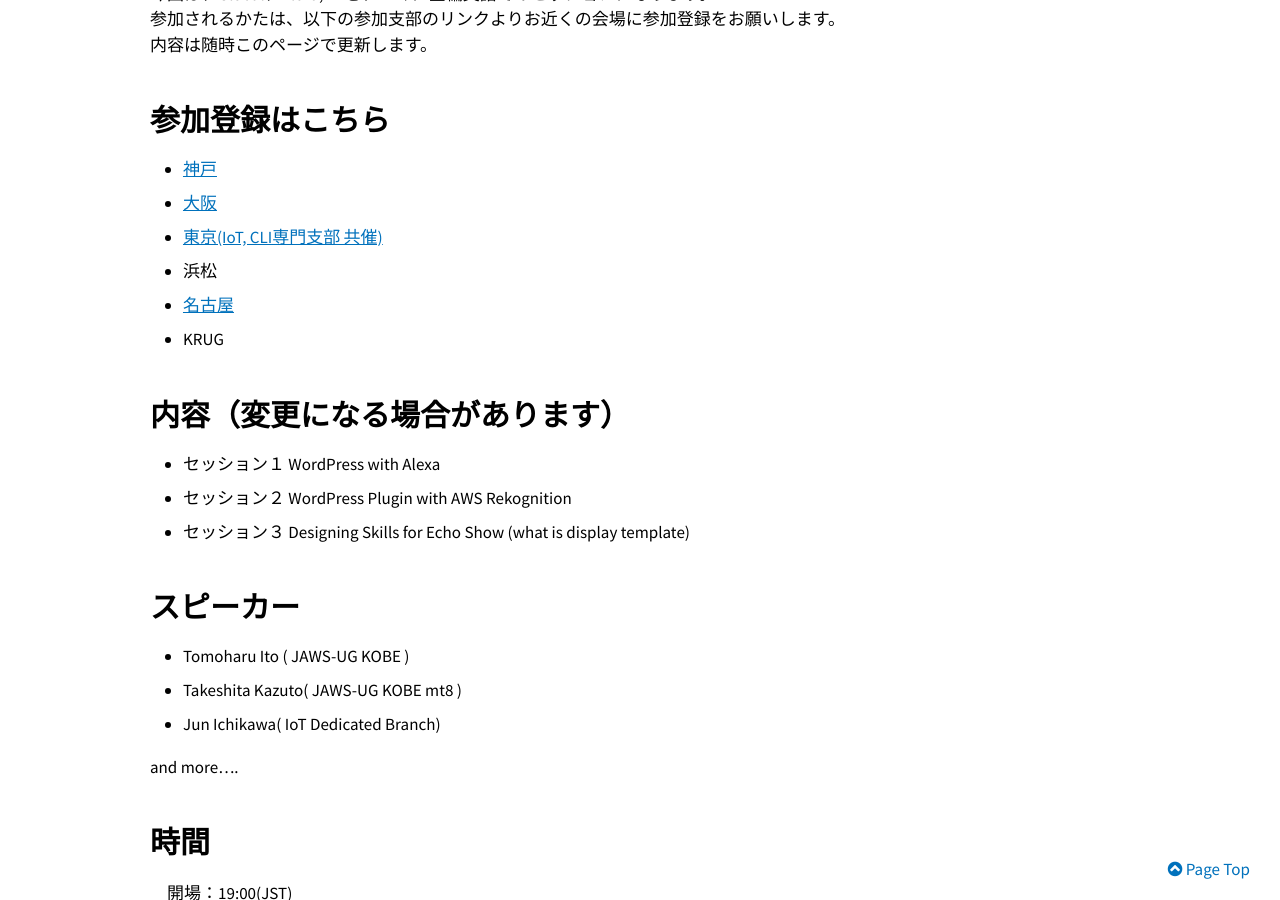
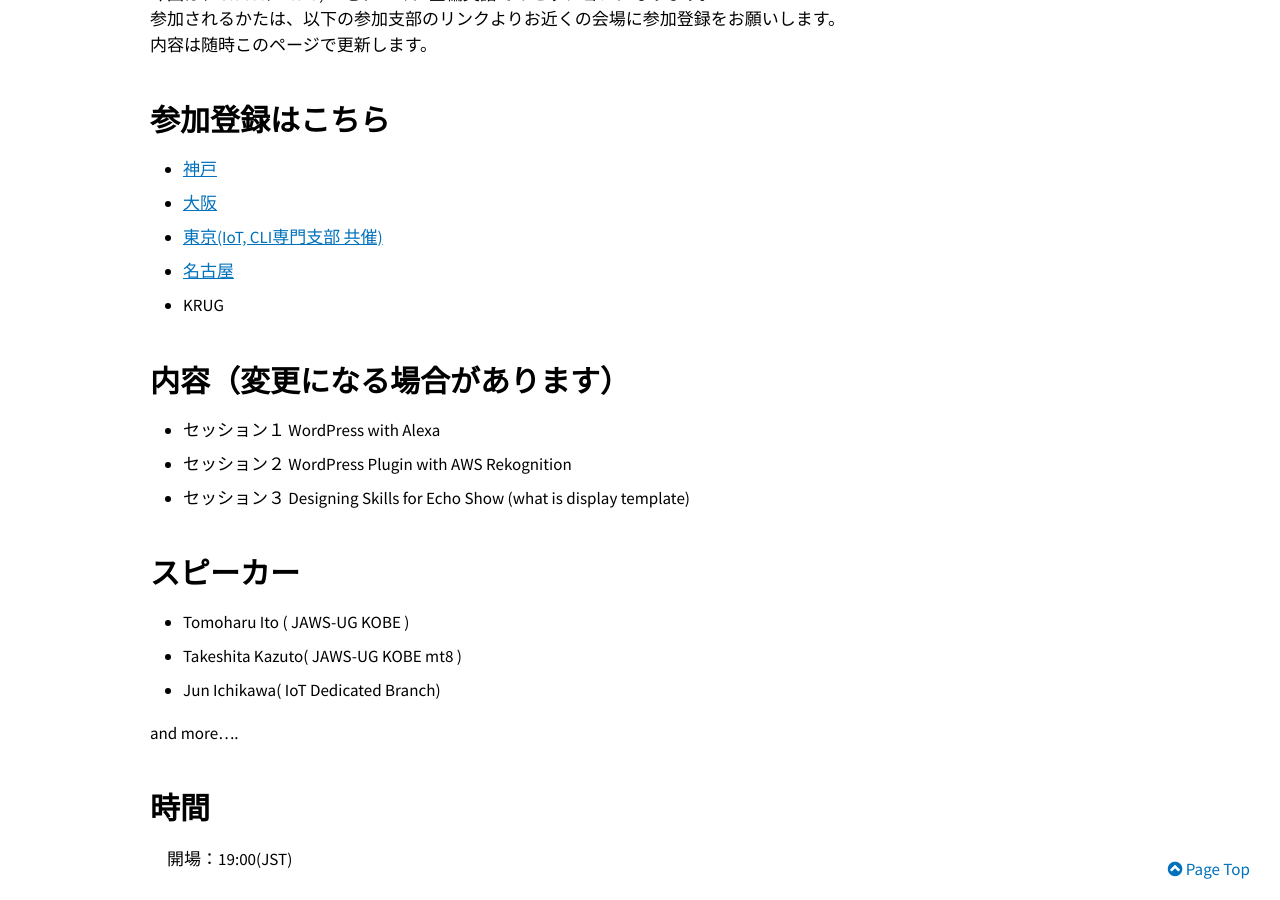
Before and after one commit to jaws-ug/jaws-ug.jp, a Jekyll site: the page built from lp/alexa_global_meetup.md, in a window 1280 px wide and 900 px high, scrolled down 671 px. Built offline with Jekyll 4.4.1, drawn with Linux system fonts in a browser that asks for light colours; nearby versions of some CDN libraries.

```diff
--- a/lp/alexa_global_meetup.md
+++ b/lp/alexa_global_meetup.md
@@ -18,7 +18,6 @@ image: /assets/images/lp/alexa-ai-global-meetup.png
 * [神戸](https://jaws-ug-kobe.doorkeeper.jp/events/62902)
 * [大阪 ](https://jawsugosaka.doorkeeper.jp/events/63758)
 * [東京(IoT, CLI専門支部 共催)](https://jawsug-cli.doorkeeper.jp/events/63079)
-* 浜松
 * [名古屋](https://jawsug-nagoya.doorkeeper.jp/events/63652)
 * KRUG
 
```
Also changed, not shown: other parts of lp/alexa_global_meetup.md (+0 -1 lines).
